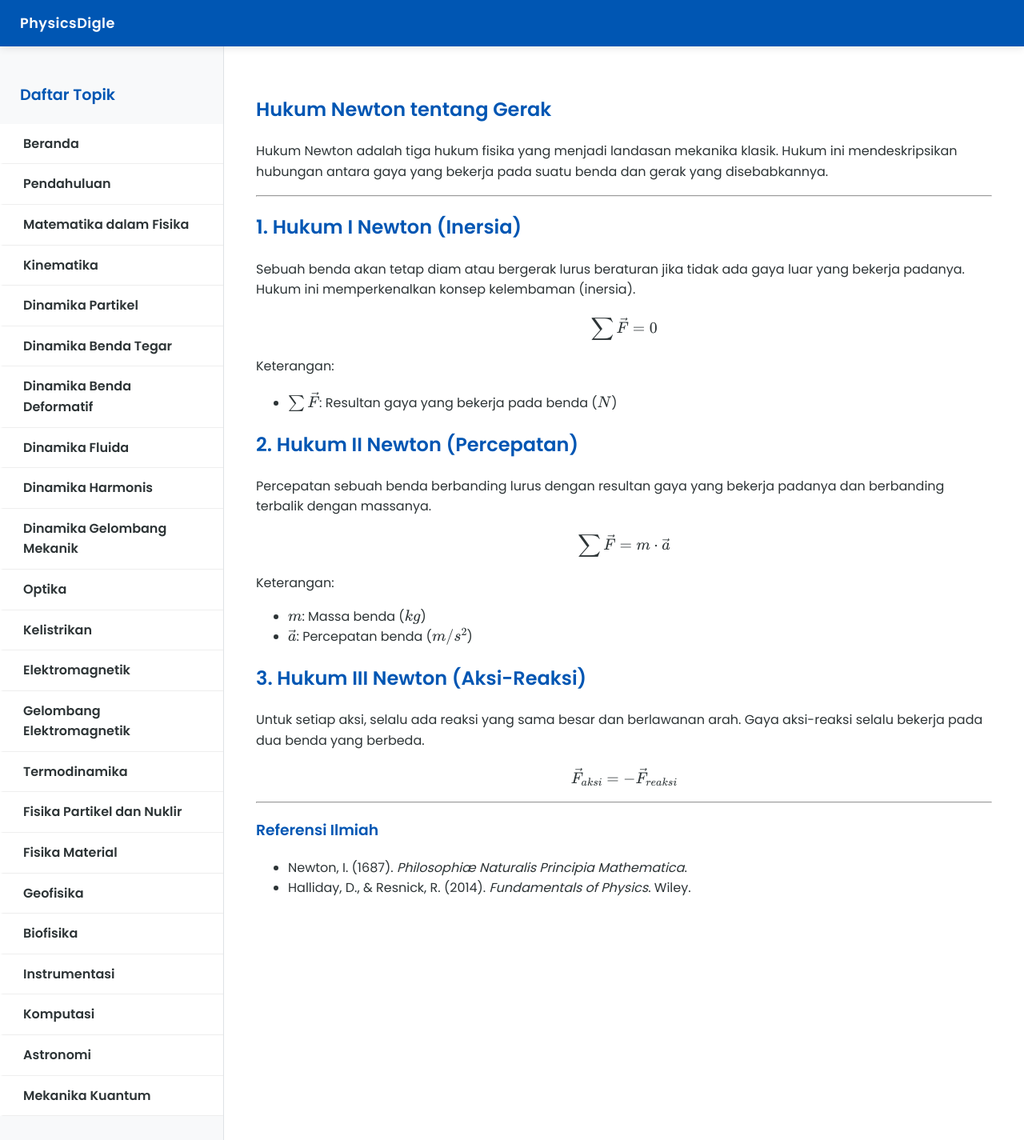
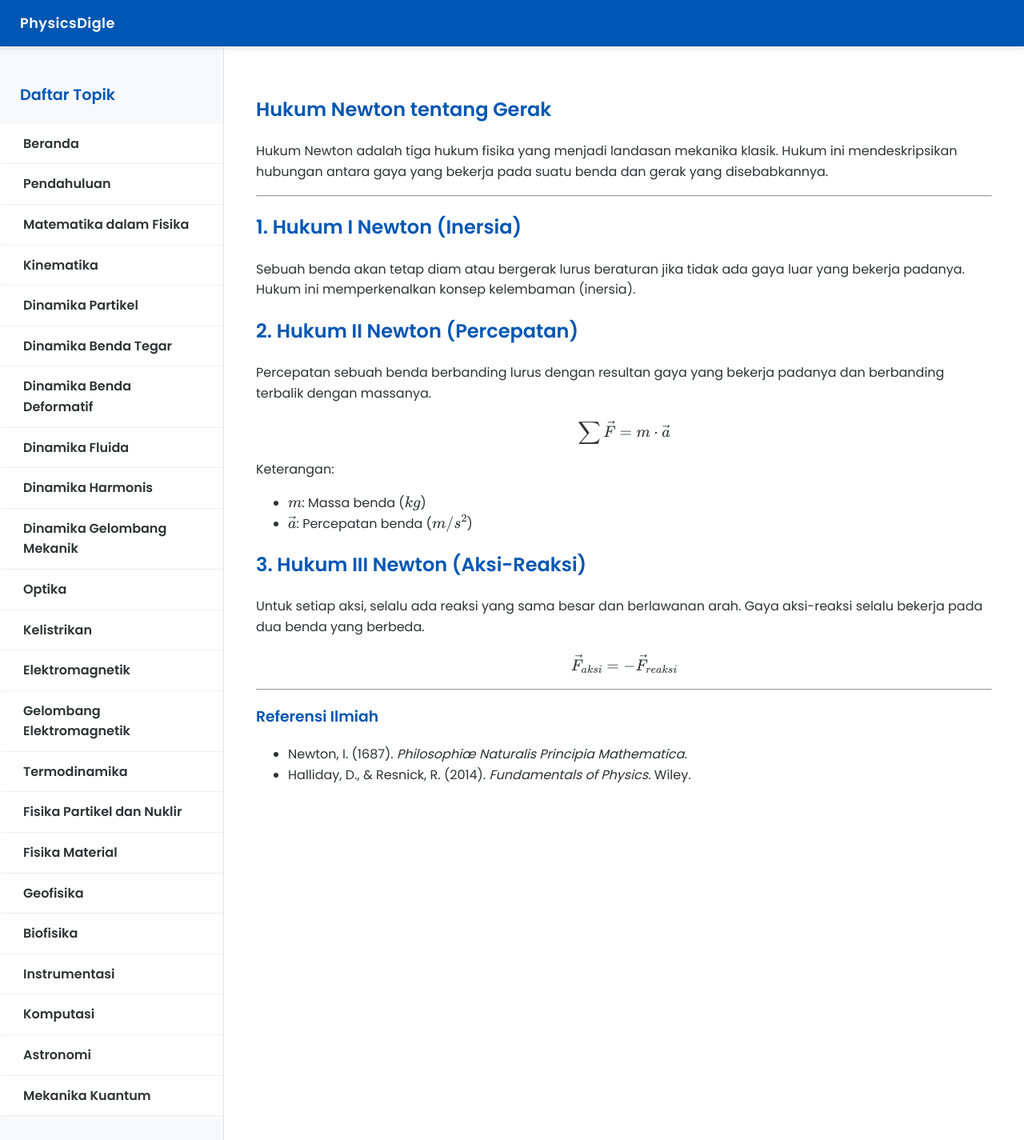
Before and after one commit to alasyariyphysics/physicsdigle, a Jekyll site: the page built from topics/hukum-newton.html, in a window 1280 px wide. Shown: the whole page at 80% size. Built offline with Jekyll 4.4.1, drawn with Linux system fonts in a browser that asks for light colours; nearby versions of some CDN libraries.

Commit message:
Update hukum-newton.html

```diff
--- a/topics/hukum-newton.html
+++ b/topics/hukum-newton.html
@@ -16,13 +16,6 @@ title: Hukum Newton tentang Gerak
   <p>
     Sebuah benda akan tetap diam atau bergerak lurus beraturan jika tidak ada gaya luar yang bekerja padanya. Hukum ini memperkenalkan konsep kelembaman (inersia).
   </p>
-  <div class="equation">
-    $$\sum \vec{F} = 0$$
-  </div>
-  <p>Keterangan:</p>
-  <ul>
-    <li>$\sum \vec{F}$: Resultan gaya yang bekerja pada benda ($N$)</li>
-  </ul>
 
   <h2>2. Hukum II Newton (Percepatan)</h2>
   <p>
```
